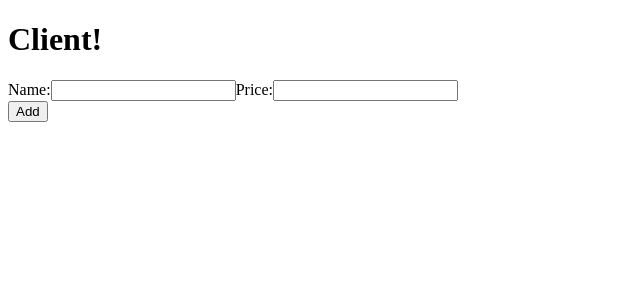
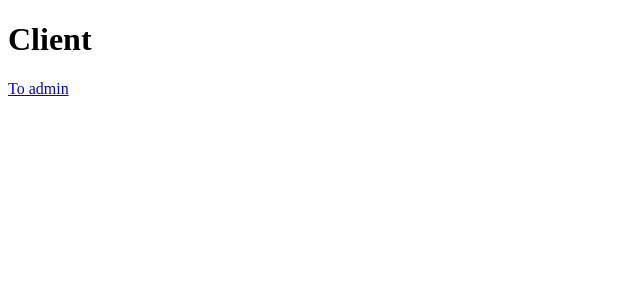
Before and after one commit to soinanataliya/mvb-accessories, a Next.js app in the folder apps/client/: page / in a window 1280 px wide. Shown: the top 300 px of the page, without its empty margins (0-640 px from the left). Built offline with nearby package versions, Linux system fonts and the light colour scheme.

Commit message:
structure edits

```diff
--- a/apps/client/pages/index.tsx
+++ b/apps/client/pages/index.tsx
@@ -1,46 +1,10 @@
-import { ChangeEventHandler, SyntheticEvent, useState } from "react";
-import { Button } from "ui";
-import { testFetch } from "./helpers";
+import Link from "next/link";
 
 export default function Web() {
-  const [name, setName] = useState("");
-  const [price, setPrice] = useState("");
-
-  const handleChangeName = (event: SyntheticEvent) => {
-    const target = event.target as HTMLInputElement;
-    setName(target.value);
-  };
-
-  const handleChangePrice = (event: SyntheticEvent) => {
-    const target = event.target as HTMLInputElement;
-    setPrice(target.value);
-  };
-
-  const handleSubmit = (event: SyntheticEvent) => {
-    event.preventDefault();
-    testFetch(name, price);
-  };
-
   return (
-    <div>
-      <h1>Client!</h1>
-      <form onSubmit={handleSubmit}>
-        <label>
-          Name:
-          <input value={name} onChange={handleChangeName}></input>
-        </label>
-        <label>
-          Price:
-          <input
-            type="text"
-            name="price"
-            value={price}
-            onChange={handleChangePrice}
-          />
-        </label>
-        <br />
-        <button type="submit">Add</button>
-      </form>
-    </div>
+    <>
+      <h1>Client</h1>
+      <Link href="/admin">To admin</Link>
+    </>
   );
 }
```
Also changed, not shown: apps/client/api/request.ts (renamed from apps/client/pages/helpers.ts, +3 -4 lines), apps/client/pages/admin.tsx (added, +47 -0 lines), 1 other file (tests, documents, lock files or other folders).
